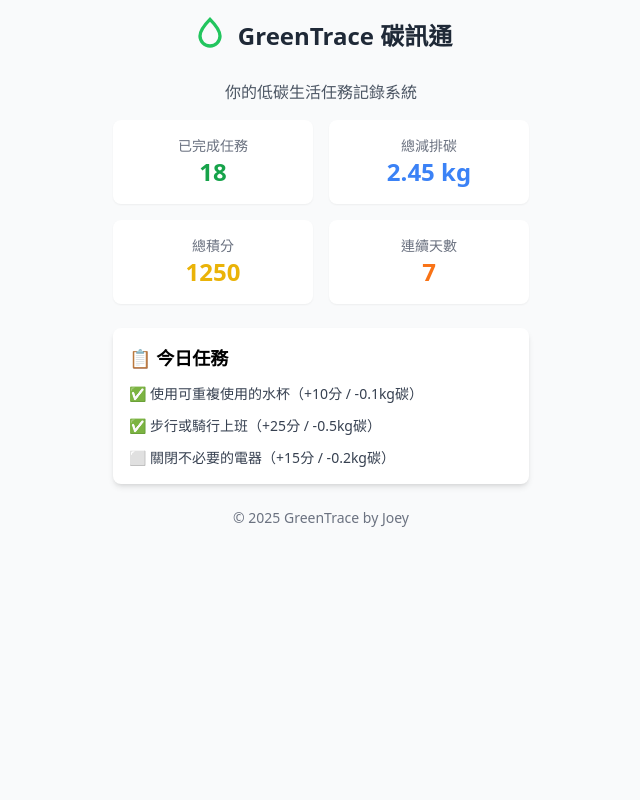
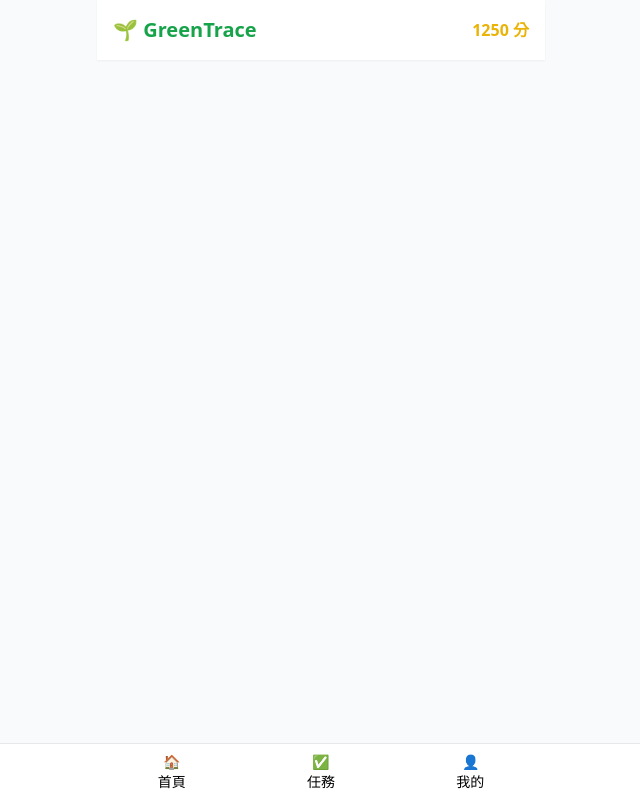
Before and after one commit to JoeyAJ/greentrace20250711, a plain HTML site: page index.html in a window 1280 px wide. Shown: the whole page, without its empty margins (319-959 px from the left). Drawn offline with nearby package versions, Linux system fonts and the light colour scheme.

Commit message:
Update index.html

```diff
--- a/index.html
+++ b/index.html
@@ -2,55 +2,147 @@
 <html lang="zh-Hant">
 <head>
   <meta charset="UTF-8" />
-  <meta name="viewport" content="width=device-width, initial-scale=1.0" />
+  <meta name="viewport" content="width=device-width, initial-scale=1.0"/>
   <title>GreenTrace 碳訊通</title>
   <script src="https://cdn.tailwindcss.com"></script>
   <style>
-    body {
-      font-family: system-ui, sans-serif;
-    }
+    .nav-active { color: #16a34a; background-color: #f0fdf4; }
   </style>
 </head>
-<body class="min-h-screen bg-gray-50">
-  <div class="max-w-md mx-auto p-4 text-center">
-    <div class="flex items-center justify-center mb-6">
-      <svg xmlns="http://www.w3.org/2000/svg" class="h-10 w-10 text-green-500" viewBox="0 0 24 24" fill="none" stroke="currentColor" stroke-width="2">
-        <path d="M12 2C8 6 6 9 6 12c0 3.3 2.7 6 6 6s6-2.7 6-6c0-3-2-6-6-10z"/>
-      </svg>
-      <h1 class="text-2xl font-bold text-gray-800 ml-2">GreenTrace 碳訊通</h1>
+<body class="bg-gray-50 min-h-screen">
+  <!-- Header -->
+  <div class="bg-white shadow-sm p-4 flex justify-between items-center max-w-md mx-auto">
+    <div class="flex items-center">
+      <span class="text-green-600 text-xl font-bold">🌱 GreenTrace</span>
     </div>
+    <div class="text-yellow-500 font-bold" id="totalPoints">1250 分</div>
+  </div>
 
-    <p class="text-gray-600 mb-4">你的低碳生活任務記錄系統</p>
+  <!-- Main Content -->
+  <div id="content" class="max-w-md mx-auto p-4 pb-24">
+    <!-- Home 頁面會由 JS 插入 -->
+  </div>
 
-    <div class="grid grid-cols-2 gap-4 mb-6">
-      <div class="bg-white p-4 rounded-lg shadow-sm">
-        <div class="text-sm text-gray-500">已完成任務</div>
-        <div class="text-2xl font-bold text-green-600">18</div>
-      </div>
-      <div class="bg-white p-4 rounded-lg shadow-sm">
-        <div class="text-sm text-gray-500">總減排碳</div>
-        <div class="text-2xl font-bold text-blue-500">2.45 kg</div>
-      </div>
-      <div class="bg-white p-4 rounded-lg shadow-sm">
-        <div class="text-sm text-gray-500">總積分</div>
-        <div class="text-2xl font-bold text-yellow-500">1250</div>
-      </div>
-      <div class="bg-white p-4 rounded-lg shadow-sm">
-        <div class="text-sm text-gray-500">連續天數</div>
-        <div class="text-2xl font-bold text-orange-500">7</div>
-      </div>
+  <!-- Footer Navigation -->
+  <div class="fixed bottom-0 left-0 right-0 bg-white border-t">
+    <div class="max-w-md mx-auto flex justify-around text-sm">
+      <button onclick="navigate('home')" class="nav-btn nav-active py-2 flex flex-col items-center">
+        🏠<span>首頁</span>
+      </button>
+      <button onclick="navigate('tasks')" class="nav-btn py-2 flex flex-col items-center">
+        ✅<span>任務</span>
+      </button>
+      <button onclick="navigate('profile')" class="nav-btn py-2 flex flex-col items-center">
+        👤<span>我的</span>
+      </button>
     </div>
+  </div>
 
-    <div class="bg-white p-4 rounded-lg shadow-md mb-6 text-left">
-      <h2 class="text-lg font-semibold mb-3">📋 今日任務</h2>
-      <ul class="space-y-3 text-sm text-gray-700">
-        <li>✅ 使用可重複使用的水杯（+10分 / -0.1kg碳）</li>
-        <li>✅ 步行或騎行上班（+25分 / -0.5kg碳）</li>
-        <li>⬜ 關閉不必要的電器（+15分 / -0.2kg碳）</li>
-      </ul>
-    </div>
+  <!-- 任務完成提示 -->
+  <div id="taskComplete" class="fixed top-4 right-4 bg-green-500 text-white px-4 py-2 rounded-lg shadow-lg hidden">
+    🎉 任務完成！獲得 <span id="pointsGained"></span> 分
+  </div>
 
-    <div class="text-sm text-gray-500 mb-2">© 2025 GreenTrace by Joey</div>
-  </div>
+  <!-- JS邏輯 -->
+  <script>
+    let userStats = { points: 1250, carbon: 2.45, tasks: 18 };
+    const tasks = [
+      { id: 1, title: "使用可重複水杯", points: 10, carbon: 0.1 },
+      { id: 2, title: "步行上班", points: 25, carbon: 0.5 },
+      { id: 3, title: "關閉電器", points: 15, carbon: 0.2 }
+    ];
+    let completed = new Set();
+
+    function navigate(page) {
+      document.querySelectorAll(".nav-btn").forEach(btn => btn.classList.remove("nav-active"));
+      event.target.closest("button").classList.add("nav-active");
+
+      const content = document.getElementById("content");
+      if (page === 'home') {
+        content.innerHTML = `
+          <div class="bg-white p-4 rounded-lg shadow-sm mb-4">
+            <h2 class="text-xl font-bold mb-2">歡迎回來！</h2>
+            <p class="text-sm text-gray-600">持續你的綠色生活</p>
+          </div>
+          <div class="grid grid-cols-2 gap-4 mb-4">
+            <div class="bg-white p-4 rounded shadow">
+              <div class="text-sm text-gray-500">總減排</div>
+              <div class="text-xl font-bold text-blue-500">${userStats.carbon.toFixed(2)} kg</div>
+            </div>
+            <div class="bg-white p-4 rounded shadow">
+              <div class="text-sm text-gray-500">總積分</div>
+              <div class="text-xl font-bold text-yellow-500">${userStats.points}</div>
+            </div>
+          </div>
+          <div class="bg-white p-4 rounded shadow">
+            <h3 class="font-semibold mb-2">📋 今日任務</h3>
+            ${tasks.map(task => `
+              <div class="flex justify-between items-center my-2">
+                <div>
+                  <div>${task.title}</div>
+                  <div class="text-xs text-gray-500">+${task.points}分 / -${task.carbon}kg</div>
+                </div>
+                <button onclick="completeTask(${task.id})"
+                  class="px-3 py-1 rounded text-white bg-green-500 hover:bg-green-600"
+                  ${completed.has(task.id) ? 'disabled class="bg-gray-300 cursor-not-allowed"' : ''}>
+                  ${completed.has(task.id) ? '完成✅' : '完成'}
+                </button>
+              </div>`).join('')}
+          </div>`;
+      }
+
+      else if (page === 'tasks') {
+        content.innerHTML = `
+          <h2 class="text-xl font-bold mb-4">任務清單</h2>
+          ${tasks.map(task => `
+            <div class="bg-white p-4 mb-3 rounded shadow-sm flex justify-between items-center">
+              <div>
+                <div class="font-medium">${task.title}</div>
+                <div class="text-xs text-gray-500">+${task.points}分 / -${task.carbon}kg</div>
+              </div>
+              <button onclick="completeTask(${task.id})"
+                class="px-4 py-1 rounded text-white ${completed.has(task.id) ? 'bg-gray-300' : 'bg-green-500 hover:bg-green-600'}"
+                ${completed.has(task.id) ? 'disabled' : ''}>
+                ${completed.has(task.id) ? '完成✅' : '完成'}
+              </button>
+            </div>
+          `).join('')}
+        `;
+      }
+
+      else if (page === 'profile') {
+        content.innerHTML = `
+          <div class="bg-white p-4 rounded shadow-sm">
+            <h2 class="text-xl font-bold mb-4">👤 我的資料</h2>
+            <p>總積分：<span class="font-bold">${userStats.points}</span></p>
+            <p>碳減排：<span class="font-bold">${userStats.carbon.toFixed(2)} kg</span></p>
+            <p>完成任務：<span class="font-bold">${userStats.tasks}</span></p>
+          </div>
+        `;
+      }
+    }
+
+    function completeTask(id) {
+      if (completed.has(id)) return;
+      const task = tasks.find(t => t.id === id);
+      completed.add(id);
+      userStats.points += task.points;
+      userStats.carbon += task.carbon;
+      userStats.tasks += 1;
+
+      document.getElementById("totalPoints").textContent = userStats.points + " 分";
+      document.getElementById("pointsGained").textContent = task.points;
+      document.getElementById("taskComplete").classList.remove("hidden");
+
+      setTimeout(() => {
+        document.getElementById("taskComplete").classList.add("hidden");
+      }, 2000);
+
+      navigate('home');
+    }
+
+    // 初始化
+    navigate('home');
+  </script>
 </body>
 </html>
```
